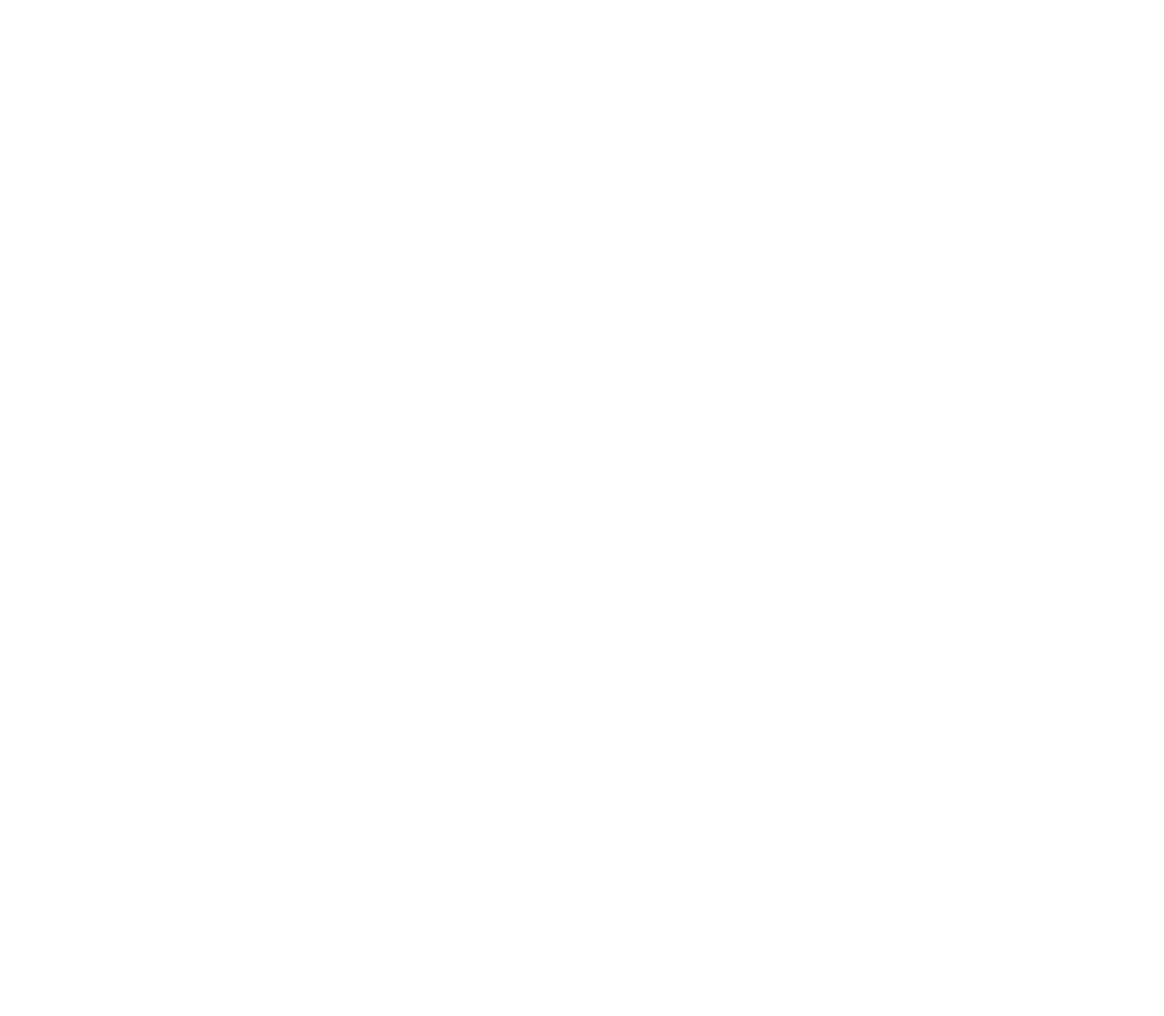
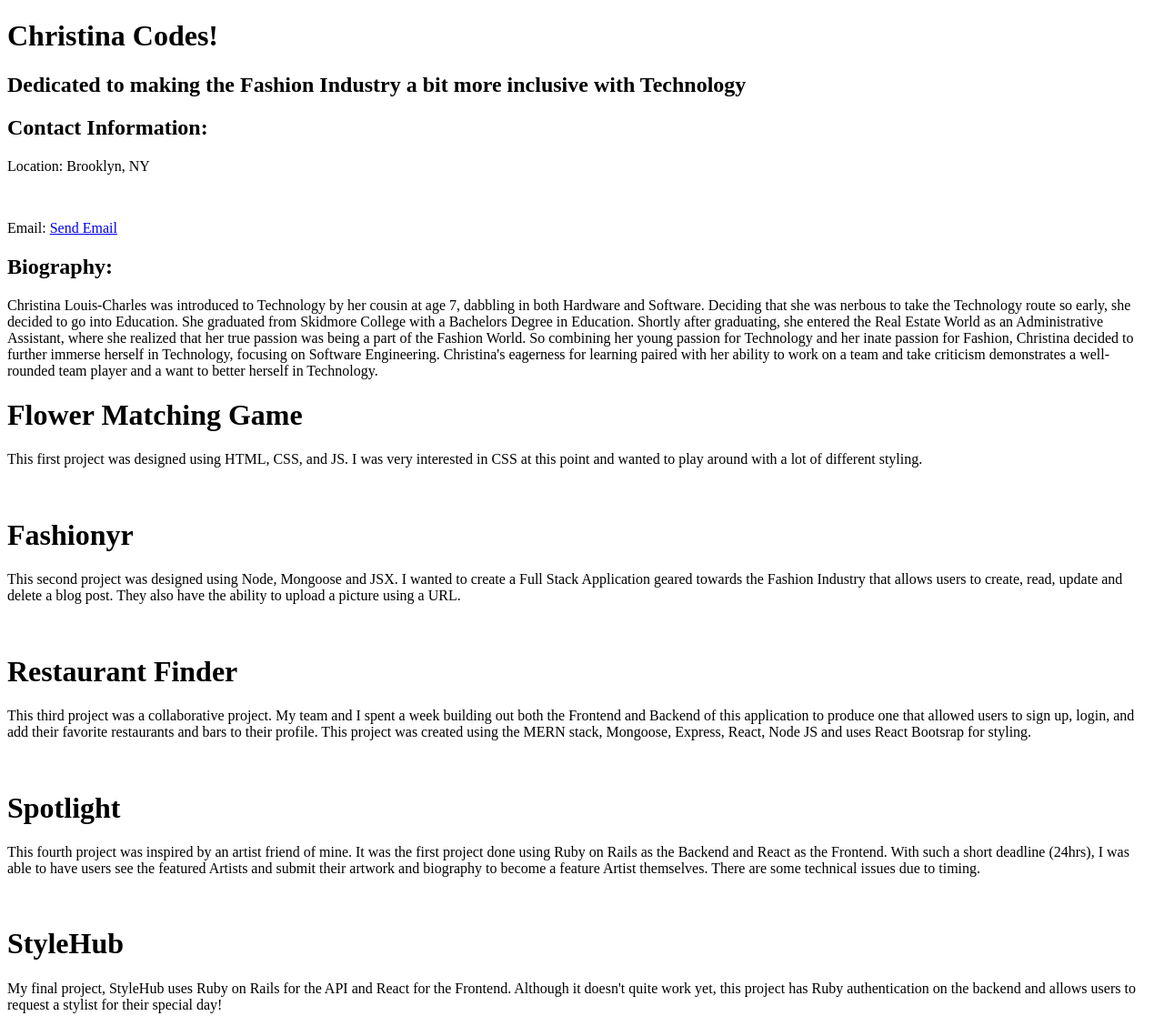
Before and after one commit to ChristinaAbi/ChristinaAbi.github.io, a plain HTML site: page index.html in a window 1280 px wide. Shown: the whole page at 91% size. Before the commit the page ends 800 px from the top, so only its background shows below. Drawn offline with Linux system fonts and the light colour scheme.

Commit message:
Added bio and brief description of each project

```diff
--- a/index.html
+++ b/index.html
@@ -5,9 +5,66 @@
     <meta name="viewport" content="width=device-width, initial-scale=1.0">
     <link rel="stylesheet" href="style.css">
     <script src="app.js"></script>
-    <title>Christina Codes</title>
+    <title>Christina Louis-Charles</title>
 </head>
 <body>
-
+    <h1 class="title">
+        Christina Codes!
+    </h1>
+    <h2>
+        Dedicated to making the Fashion Industry a bit more inclusive with Technology
+    </h2>
+    <h2>
+        Contact Information:
+    </h2>
+    <p>
+        Location: Brooklyn, NY
+    </p>
+    <br />
+    <p>
+        Email: <a class="link" href="mailto:clc731@gmail.com">Send Email</a>
+    </p>
+    <h2>
+        Biography:
+    </h2>
+    <div id="biography">
+        Christina Louis-Charles was introduced to Technology by her cousin at age 7, dabbling in both Hardware and Software. Deciding that she was nerbous to take the Technology route so early, she decided to go into Education. She graduated from Skidmore College with a Bachelors Degree in Education. Shortly after graduating, she entered the Real Estate World as an Administrative Assistant, where she realized that her true passion was being a part of the Fashion World. So combining her young passion for Technology and her inate passion for Fashion, Christina decided to further immerse herself in Technology, focusing on Software Engineering. Christina's eagerness for learning paired with her ability to work on a team and take criticism demonstrates a well-rounded team player and a want to better herself in Technology.
+    </div>
+    <div id="Projects">
+        <h1>
+            Flower Matching Game
+        </h1>
+        <p>
+            This first project was designed using HTML, CSS, and JS. I was very interested in CSS at this point and wanted to play around with a lot of different styling.
+        </p>
+        <br/>
+        <h1>
+            Fashionyr
+        </h1>
+        <p>
+            This second project was designed using Node, Mongoose and JSX. I wanted to create a Full Stack Application geared towards the Fashion Industry that allows users to create, read, update and delete a blog post. They also have the ability to upload a picture using a URL.
+        </p>
+        <br/>
+        <h1>
+            Restaurant Finder
+        </h1>
+        <p>
+            This third project was a collaborative project. My team and I spent a week building out both the Frontend and Backend of this application to produce one that allowed users to sign up, login, and add their favorite restaurants and bars to their profile. This project was created using the MERN stack, Mongoose, Express, React, Node JS and uses React Bootsrap for styling.
+        </p>
+        <br/>
+        <h1>
+            Spotlight
+        </h1>
+        <p>
+            This fourth project was inspired by an artist friend of mine. It was the first project done using Ruby on Rails as the Backend and React as the Frontend. With such a short deadline (24hrs), I was able to have users see the featured Artists and submit their artwork and biography to become a feature Artist themselves. There are some technical issues due to timing.
+        </p>
+        <br/>
+        <h1>
+            StyleHub
+        </h1>
+        <p>
+            My final project, StyleHub uses Ruby on Rails for the API and React for the Frontend. Although it doesn't quite work yet, this project has Ruby authentication on the backend and allows users to request a stylist for their special day!
+        </p>
+    </div>
 </body>
 </html>
```
